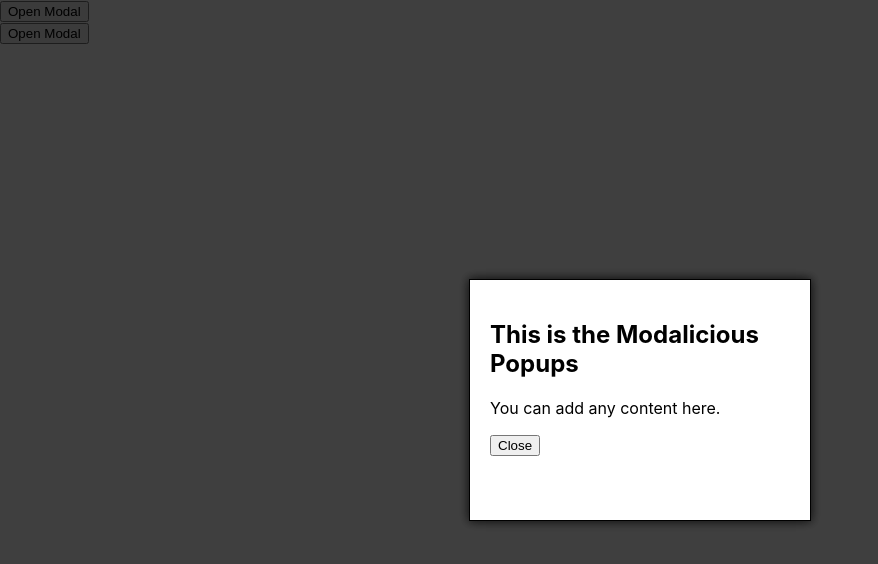
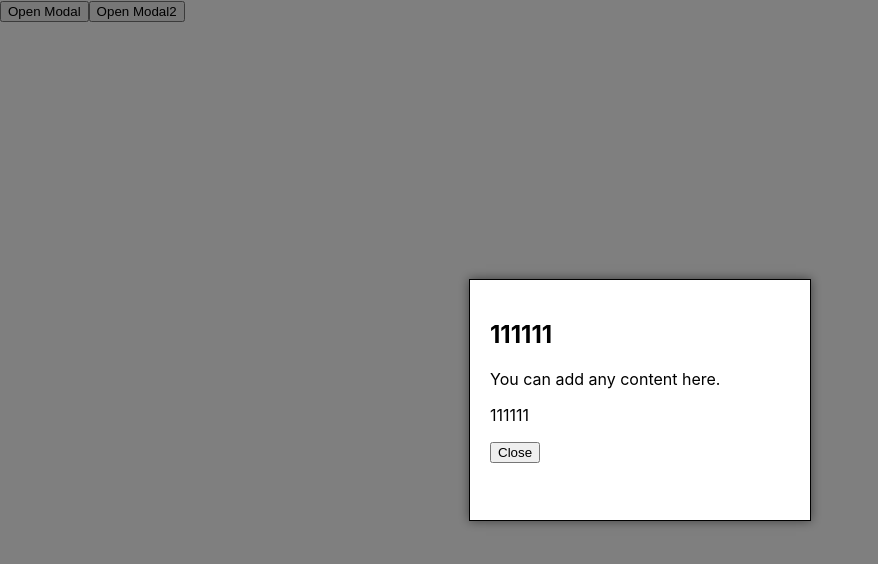
Before and after one commit to namith1003/react-modalicious, a React (Create React App) app: page / in a window 1280 px wide. Both pictures are taken after a click on the button "Open Modal". Shown: the top 564 px of the page, without its empty margins (0-878 px from the left). Built offline with nearby package versions, Linux system fonts and the light colour scheme.

Commit message:
Implemented the cool modal functionality where users can add the modals based on the selected options they create but only one ata time.

```diff
--- a/src/App.tsx
+++ b/src/App.tsx
@@ -1,43 +1,40 @@
 import React from 'react';
 import Modalicious from './components/Modalicious';
 import {OpenModal, UseModalManager} from './utils/modalManager';
-import {useDispatch, useSelector} from "react-redux";
+import {useDispatch} from "react-redux";
 import {RootState} from "./utils/store";
 import {open, setOptions} from "./core/modalSlice";
 
 const App: React.FC = () => {
 
-    const isOpen = useSelector((state:RootState) => state.modal.isOpen)
     const dispatch = useDispatch();
-    console.log(isOpen);
+
     const options = {
-        id: 'modal1',
         position: 'top-center',
         backgroundFade: false,
         priority: false,
         width: '300px',
         height: '200px',
-        title: "This is the Modalicious Popups",
+        title: "111111",
         content: "You can add any content here."
     }
 
     const options2 = {
-        id: 'modal2',
         position: 'top-center',
         backgroundFade: false,
         priority: false,
         width: '300px',
         height: '200px',
-        title: "This is the Modalicious Popups2",
+        title: "2222222",
         content: "You can add any content here2."
     }
 
     return (
         <div className="App">
-            <button onClick={() => dispatch(open())}>Open Modal</button>
             <Modalicious modalOptions={options}/>
-            <button onClick={() => dispatch(open())}>Open Modal</button>
-            <Modalicious modalOptions={options}/>
+            <button onClick={() => dispatch(open(options.title))}>Open Modal</button>
+            <button onClick={() => dispatch(open(options2.title))}>Open Modal2</button>
+
         </div>
     );
 };
--- a/src/components/Modalicious.tsx
+++ b/src/components/Modalicious.tsx
@@ -55,6 +55,7 @@ const Modalicious: React.FC<ModaliciousProps> = ({ modalOptions }) => {
     }, []);
 
     const { options} = useSelector((state: RootState) => state.modal);
+    const { id} = useSelector((state: RootState) => state.modal);
 
 
     if (!modalOpen) {
@@ -64,7 +65,6 @@ const Modalicious: React.FC<ModaliciousProps> = ({ modalOptions }) => {
 
     // Apply default options
     const {
-        id,
         position = 'top-right',
         autoClose = 5000,
         hideProgressBar = false,
@@ -114,6 +114,7 @@ const Modalicious: React.FC<ModaliciousProps> = ({ modalOptions }) => {
             <div className="modal" style={modalStyle}>
                 {options.title && <h2>{options.title}</h2>}
                 {options.content && <p>{options.content}</p>}
+                {id && <p>{id}</p>}
                 <button onClick={() => dispatch(close())}>Close</button>
             </div>
         </div>
--- a/src/core/modalSlice.ts
+++ b/src/core/modalSlice.ts
@@ -4,25 +4,28 @@ import { ModalOptions } from '../components/Modalicious'
 interface ModalSliceState {
     isOpen: boolean;
     options: ModalOptions;
+    id: string;
 }
 
 const initialState: ModalSliceState = {
     isOpen: false,
     options: {} as ModalOptions, // Initialize options with empty object
+    id: '',
 };
 
 export const modalSlice = createSlice({
     name: 'counter',
     initialState,
     reducers: {
-        open: (state) => {
-            state.isOpen = true
+        open: (state, action) => {
+            state.isOpen = true;
+            state.id = action.payload;
         },
         close: (state) => {
-            state.isOpen = false
+            state.isOpen = false;
         },
         setOptions: (state, action) => {
-            state.options = action.payload
+            state.options = action.payload;
         },
     },
 })
--- /dev/null
+++ b/src/react-app-env.d.ts
@@ -0,0 +1 @@
+/// <reference types="react-scripts" />
--- a/src/utils/modalManager.ts
+++ b/src/utils/modalManager.ts
@@ -3,6 +3,7 @@ import { RootState } from './store';
 import {open, setOptions} from "../core/modalSlice"; // Assuming ModalAction is the type for your openModal action
 
 interface ModalOptions {
+    id: string;
     position?: string;
     backgroundFade?: boolean;
     priority?: boolean;
@@ -20,7 +21,7 @@ export function OpenModal(modalOptions: ModalOptions){
     console.log(isOpen, options);
     const dispatch = useDispatch();
     dispatch(setOptions(modalOptions));
-    dispatch(open());
+    dispatch(open(modalOptions.id));
     console.log("modal opened");
 }
 
```
